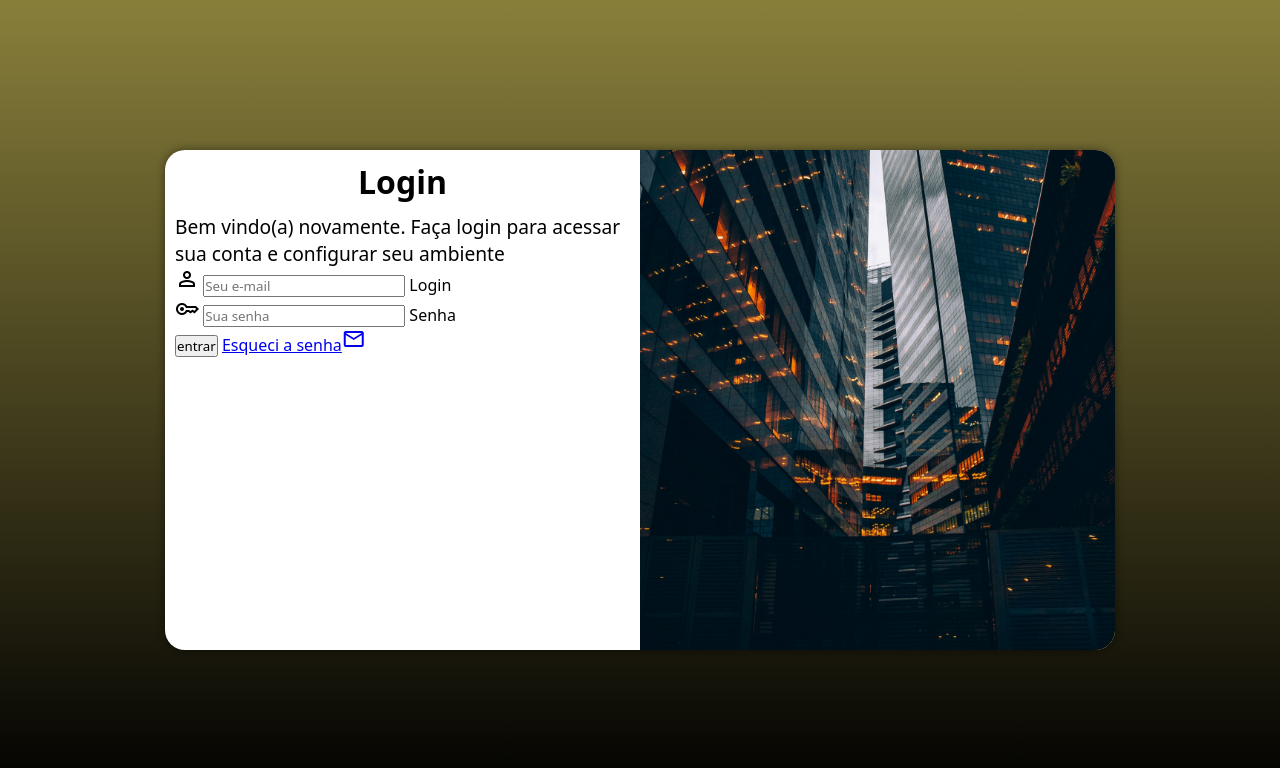
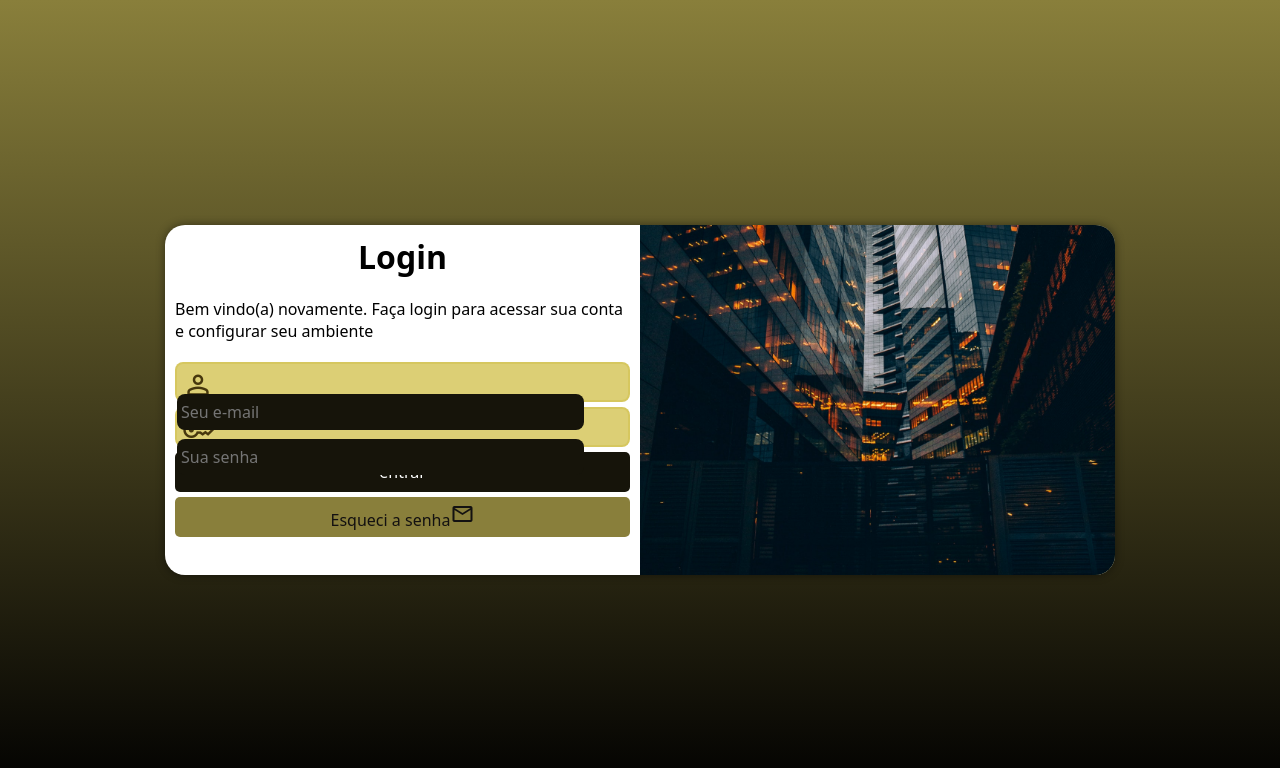
Before and after one commit to AndrePimentaF/projeto-login, a plain HTML site: page index.html in a window 1280 px wide. Drawn offline with nearby package versions, Linux system fonts and the light colour scheme.

Commit message:
exercicio tela de login finalizado

```diff
--- a/index.html
+++ b/index.html
@@ -27,7 +27,7 @@
                       <input type="email" name="login" id="ilogin" placeholder="Seu e-mail" autocomplete="email" required maxlength="20">
                       <label for="ilogin">Login</label>
                     </div>
-                    <div>
+                    <div class="campo">
                         <span class="material-symbols-outlined">
                             key
                             </span>
@@ -35,7 +35,7 @@
                         <label for="isenha">Senha</label>
                     </div>
                     <input type="submit" value="entrar">
-                    <a href="esqueci.html">
+                    <a href="esqueci.html" class="but">
                         Esqueci a senha<span class="material-symbols-outlined">mail</span>
                     </a>
                   </form>
--- a/style/media-query.css
+++ b/style/media-query.css
@@ -1,11 +1,13 @@
 @charset "UTF-8";
 
 @media screen and (min-width: 768px) and (max-width: 992px) {
+    /*config tablet*/
     body{
         background-image: linear-gradient(to top, #000000, #897F3B);
     }
     section#login{
         width:80vw;
+        height:280px;
     }
     section#login > article#img{
         float: left;
@@ -18,12 +20,13 @@
     }
 }
 
-@media screen and (min-width: 992px) {
+@media screen and (min-width: 992px) { /*Config Desktop*/
     body{
         background-image: linear-gradient(to top, #000000, #897F3B);
     }
     section#login{
         width:950px;
+        height:350px;
     }
     section#login > article#img{
         float:right;
@@ -39,6 +42,7 @@
         font-size: 2em;
     }
     article#form > p{
-        font-size: 1.2em;
+        font-size: 1em;
+        margin: 20px 0px;
     }
 }
--- a/style/style.css
+++ b/style/style.css
@@ -33,15 +33,16 @@ section#login{
    position:absolute;
    top:50%;
    left:50%;
-   transform: translate(-50%, -50%);
+
    overflow:hidden;
 
     background-color: white;
     width:250px;
-    height:500px;
+    height:515px;
     border-radius:20px;
     box-shadow: 0px 0px 10px rgba(0, 0, 0, 0.450);
-
+    /*Transições e transformações no final*/
+    transform: translate(-50%, -50%);
     transition: width .5s, height .5s;
     transition-timing-function: ease;
 }
@@ -67,3 +68,76 @@ article#form > h1{
 article#form > p{
     font-size: 0.8em;
 }
+
+form >div.campo{
+    background-color:#d6c65cd7;
+    border: 2px solid #d6c65cd7;
+    height:40px;
+    width:100%;
+    border-radius:8px;
+    margin: 5px 0px;
+}
+
+div.campo > label{
+    display:none;
+}
+
+div.campo > span{
+    color:rgb(70, 55, 13);
+    font-size:2em;
+    width:40px;
+    padding:5px;
+}
+
+div.campo > input {
+    background-color:#16140A;
+    font-size:1em;
+    width: calc(100% - 44px);
+    height:100%;
+    border:0px;
+    border-radius:8px;
+    padding:4px;
+    /*Transform sempre na última linha do seletor*/
+    transform: translateY(-12px);
+}
+
+div.campo > input:focus-within {
+    background-color: white;
+}
+
+form > input[type=submit] {
+     display:block;
+     font-size: 1em;
+     width: 100%;
+     height: 40px;
+     background-color: #16140A;
+     color:white;
+     border:none;
+     border-radius:5px;
+     cursor:pointer;
+}
+
+form > input[type=submit]:hover {
+    background-color:#ffffff;
+    color:#413b19;
+    border: 1px solid black;
+}
+
+form > a.but{
+    display:block;
+    text-align:center;
+    font-size: 1em;
+    width: 100%;
+    height: 40px;
+    padding-top: 5px;
+    margin-top:5px;
+    background-color:#897f3b;
+    color: rgb(19, 17, 17);
+    border-radius:5px;
+    text-decoration: none;
+}
+
+form > a.but:hover{
+    background-color:black;
+    color:white;
+}
```
